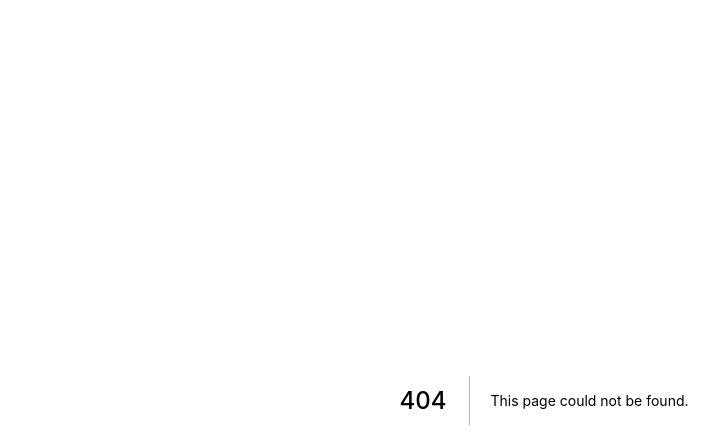
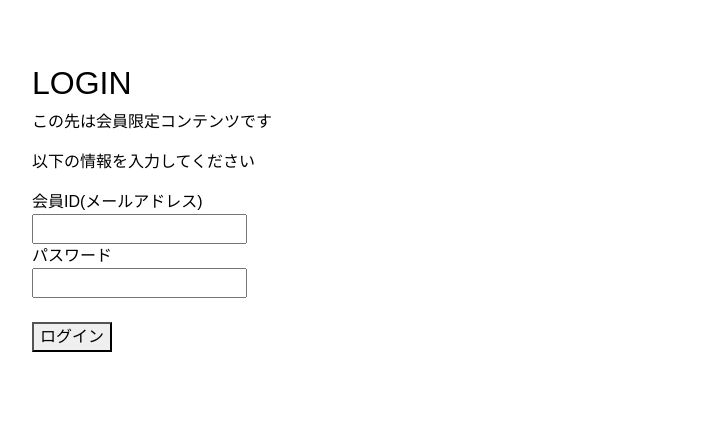
Before and after one commit to TakahiroKamura/my-first-website, a Next.js app: page /components/login in a window 1280 px wide. Before the commit this address had no page. Shown: the top 448 px of the page, without its empty margins (96-815 px from the left). Built offline with nearby package versions, Linux system fonts and the light colour scheme.

Commit message:
一部のコンポーネントのフォルダを移動 ログイン機能のコンポーネントを作成

```diff
--- a/pages/about.tsx
+++ b/pages/about.tsx
@@ -1,6 +1,6 @@
 import type { NextPage } from 'next';
-import Header from './header';
-import Footer from './footer';
+import Header from './components/header';
+import Footer from './components/footer';
 
 const About: NextPage = () => {
     return (
--- a/pages/card.tsx
+++ b/pages/card.tsx
@@ -1,6 +1,6 @@
 import { NextPage } from "next";
-import Header from "./header";
-import Footer from "./footer";
+import Header from "./components/header";
+import Footer from "./components/footer";
 import React, { useState, BaseSyntheticEvent, useEffect } from "react";
 
 type CardDetailItems = {
--- /dev/null
+++ b/pages/components/login.tsx
@@ -0,0 +1,53 @@
+import type { NextPage } from 'next';
+import { BaseSyntheticEvent, useState } from 'react';
+import { Exception } from 'sass';
+
+const Login: NextPage = () => {
+    const [ email, setEmail ] = useState<string>('');
+    const [ password, setPassword ] = useState<string>('');
+    const [ loginResult, setLoginResult ] = useState<string>('');
+
+    const handleEmail = (e: BaseSyntheticEvent) => {
+        setEmail(e.target.value);
+    };
+
+    const handlePassword = (e: BaseSyntheticEvent) => {
+        setPassword(e.target.value);
+    };
+
+    const handleLogin = async (e: BaseSyntheticEvent) => {
+        const url: string = 'https://v07wjof543.execute-api.ap-northeast-1.amazonaws.com/dev/info';
+        const key: object = {};
+        const result: any = await fetch(url, key)
+            .then((res: Response) => res.json())
+            .catch((err: Exception) => {
+                console.log(err);
+                return err;
+            });
+        if (result) {
+
+        } else {
+
+        }
+    };
+
+    return (
+        <div>
+			<div className='main-body'>
+				<h2>LOGIN</h2>
+                <p>この先は会員限定コンテンツです</p>
+				<p>以下の情報を入力してください</p>
+                <form>
+                    <label>会員ID(メールアドレス)</label><br/>
+                    <input type="email" onChange={handleEmail} required></input><br/>
+                    <label>パスワード</label><br/>
+                    <input type="password" onChange={handlePassword} required></input><br/>
+                    {loginResult}<br/>
+                    <button type="button" onClick={handleLogin}>ログイン</button>
+                </form>
+			</div>
+        </div>
+    );
+};
+
+export default Login;
--- a/pages/contact.tsx
+++ b/pages/contact.tsx
@@ -1,7 +1,7 @@
 import type { NextPage } from 'next';
 import React, { useRouter } from 'next/router';
-import Header from './header';
-import Footer from './footer';
+import Header from './components/header';
+import Footer from './components/footer';
 
 const Contact: NextPage = () => {
     const router = useRouter();
--- a/pages/home.tsx
+++ b/pages/home.tsx
@@ -1,6 +1,6 @@
 import type { NextPage } from 'next';
-import Header from './header';
-import Footer from './footer';
+import Header from './components/header';
+import Footer from './components/footer';
 
 const Home: NextPage = ()=> {
 	return (
--- a/pages/product.tsx
+++ b/pages/product.tsx
@@ -1,6 +1,6 @@
 import type { NextPage } from 'next';
-import Header from './header';
-import Footer from './footer';
+import Header from './components/header';
+import Footer from './components/footer';
 
 const Product: NextPage = () => {
     return (
--- a/pages/sent-contact.tsx
+++ b/pages/sent-contact.tsx
@@ -1,6 +1,6 @@
 import { NextPage } from "next";
-import Header from "./header";
-import Footer from "./footer";
+import Header from "./components/header";
+import Footer from "./components/footer";
 import Link from "next/link";
 
 const SentContact: NextPage = () => {
```
Also changed, not shown: pages/law.tsx (+4 -3 lines), pages/components/footer.tsx (renamed from pages/footer.tsx), pages/components/header.tsx (renamed from pages/header.tsx).
